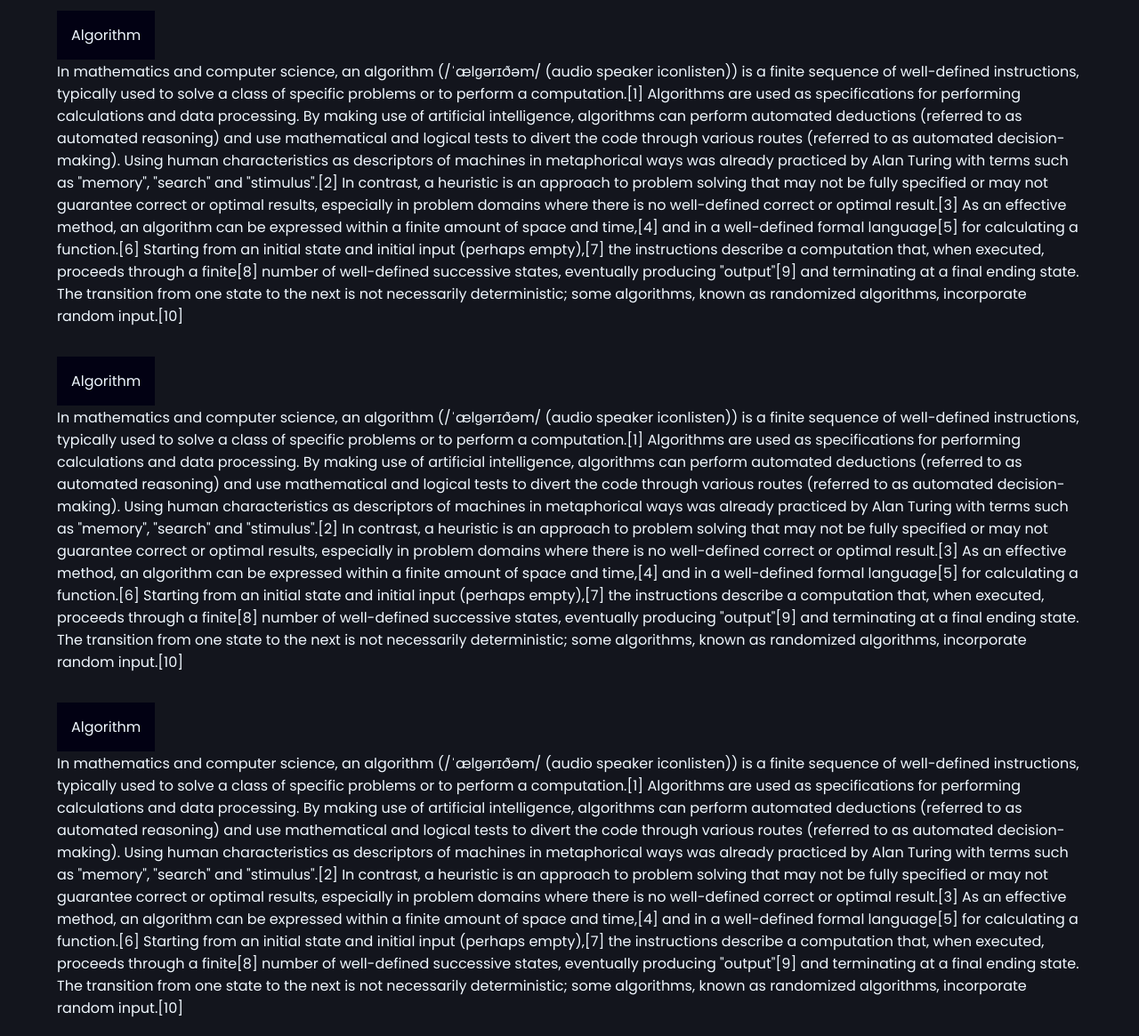
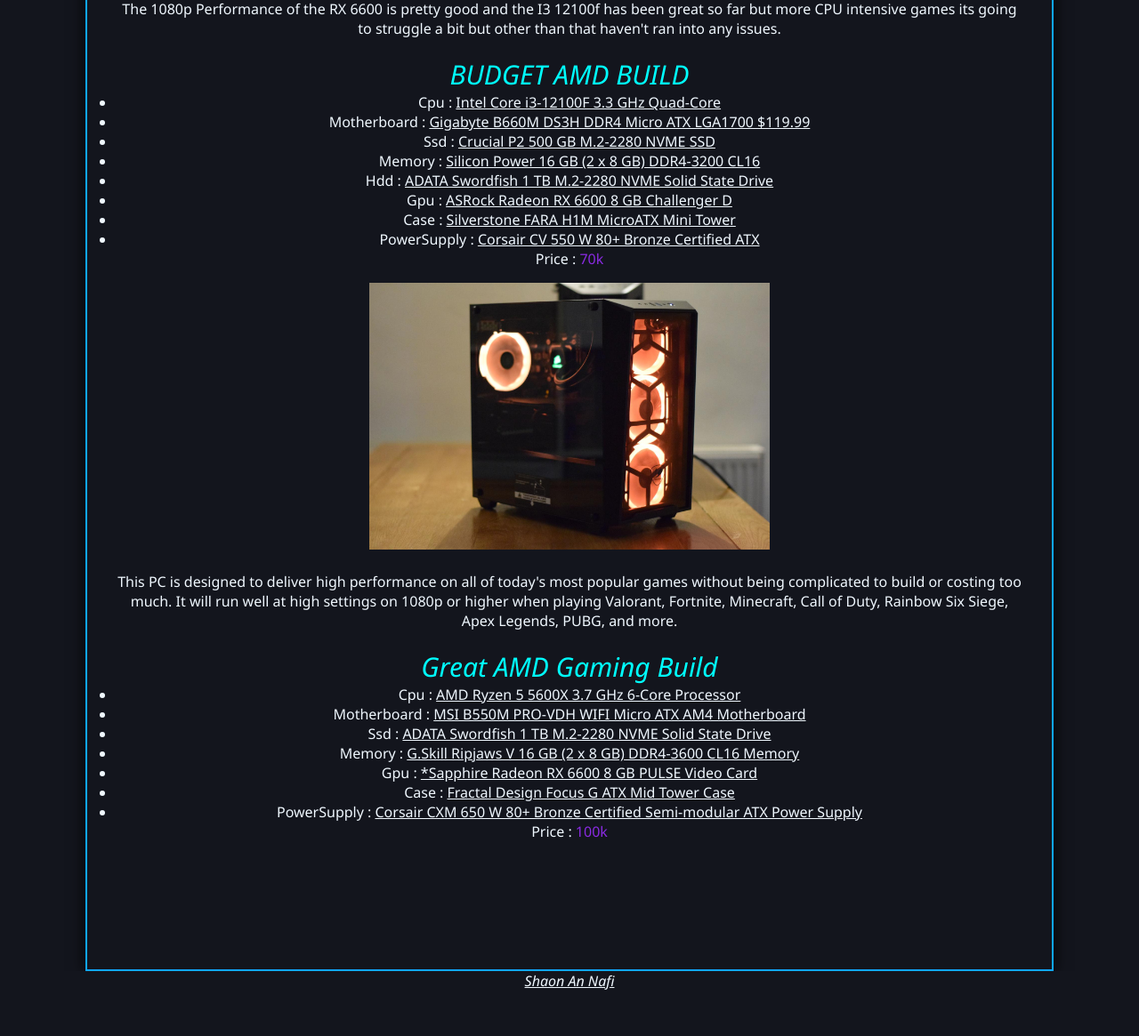
Before and after one commit to Nafisarkar/Responsive-web-Practice-, a plain HTML site: page Blog/index.html in a window 1280 px wide. Shown: the part 440-1605 px from the top of the page at 89% size. After the commit the page ends 1554 px from the top, so only its background shows below. Drawn offline with Linux system fonts and the light colour scheme.

Commit message:
codes add

```diff
--- a/Blog/index.html
+++ b/Blog/index.html
@@ -1,57 +1,121 @@
 <!DOCTYPE html>
 <html lang="en">
-<head>
-    <meta charset="UTF-8">
-    <meta http-equiv="X-UA-Compatible" content="IE=edge">
-    <meta name="viewport" content="width=device-width, initial-scale=1.0">
-    <link rel="stylesheet" href="style.css">
+  <head>
+    <meta charset="UTF-8" />
+    <meta http-equiv="X-UA-Compatible" content="IE=edge" />
+    <meta name="viewport" content="width=device-width, initial-scale=1.0" />
+    <link rel="stylesheet" href="style.css" />
     <title>HK-Vlog</title>
-</head>
-<body>
+  </head>
+
+  <body>
     <ul class="mlist">
-        <li><a href="http://"  >Home</a></li>
-        <li><a href="http://"  >New</a></li>
-        <li><a href="http://"  >About</a></li>
+      <li class="navItem"><a class="nav1" href="">Home</a></li>
+      <li class="navItem"><a class="nav1" href="http://">New</a></li>
+      <li class="navItem"><a class="nav1" href="http://">About</a></li>
     </ul>
+    <div class="box">
+      <div class="pcimgdiv">
+        <img class="pcimg" src="/Blog/Img/img1.jpg" alt="pc image" />
+      </div>
+      <div class="buildList">
+        <p class="discreption">The 1080p Performance of the RX 6600 is pretty good and the I3 12100f has been great so far but more CPU intensive games its going to struggle a bit but other than that haven't ran into any issues.</p>
+        <label for="buildTitle"><i>BUDGET AMD BUILD</i></label>
+        <ul class="list">
+          <li>
+            Cpu :
+            <a href="" class="cpu">Intel Core i3-12100F 3.3 GHz Quad-Core</a>
+          </li>
+          <li>
+            Motherboard :
+            <a href="" class="motherboard">
+              Gigabyte B660M DS3H DDR4 Micro ATX LGA1700 $119.99</a
+            >
+          </li>
+          <li>
+            Ssd :
+            <a href="" class="memory"> Crucial P2 500 GB M.2-2280 NVME SSD </a>
+          </li>
+          <li>
+            Memory :
+            <a href="" class="ssd">
+              Silicon Power 16 GB (2 x 8 GB) DDR4-3200 CL16
+            </a>
+          </li>
+          <li>
+            Hdd :
+            <a href="" class="hdd">
+              ADATA Swordfish 1 TB M.2-2280 NVME Solid State Drive
+            </a>
+          </li>
+          <li>
+            Gpu :
+            <a href="" class="gpu"> ASRock Radeon RX 6600 8 GB Challenger D </a>
+          </li>
+          <li>
+            Case :
+            <a href="" class="case">
+              Silverstone FARA H1M MicroATX Mini Tower
+            </a>
+          </li>
+          <li>
+            PowerSupply :
+            <a href="" class="memory">
+              Corsair CV 550 W 80+ Bronze Certified ATX
+            </a>
+          </li>
+          <label for="Price">Price : <a style="color: blueviolet;">70k</a></label>
+        </ul>
+      </div>
 
-    <div class="posts">
-        <label for="" class="title">Algorithm</label>
-        <p class="text">In mathematics and computer science, an algorithm (/ˈælɡərɪðəm/ (audio speaker iconlisten)) is a finite sequence of well-defined instructions, typically used to solve a class of specific problems or to perform a computation.[1]
-                        Algorithms are used as specifications for performing calculations and data processing. By making use of artificial intelligence, algorithms can perform automated deductions (referred to as automated reasoning) and use mathematical
-                        and logical tests to divert the code through various routes (referred to as automated decision-making). Using human characteristics as descriptors of machines in metaphorical ways was already practiced by Alan Turing with terms such as "memory", "search" and "stimulus".[2]
-                        In contrast, a heuristic is an approach to problem solving that may not be fully specified or may not guarantee correct or optimal results, especially in problem domains where there is no well-defined correct or optimal result.[3] As an effective method, an algorithm can be
-                        expressed within a finite amount of space and time,[4] and in a well-defined formal language[5] for calculating a function.[6] Starting from an initial state and initial input (perhaps empty),[7] the instructions describe a computation that, when executed, proceeds through a
-                        finite[8] number of well-defined successive states, eventually producing "output"[9] and terminating at a final ending state. The transition from one state to the next is not necessarily deterministic; some algorithms, known as randomized algorithms, incorporate random input.[10] </p>
-        <label for="" class="title">Algorithm</label>
-        <p class="text">In mathematics and computer science, an algorithm (/ˈælɡərɪðəm/ (audio speaker iconlisten)) is a finite sequence of well-defined instructions, typically used to solve a class of specific problems or to perform a computation.[1]
-                        Algorithms are used as specifications for performing calculations and data processing. By making use of artificial intelligence, algorithms can perform automated deductions (referred to as automated reasoning) and use mathematical
-                        and logical tests to divert the code through various routes (referred to as automated decision-making). Using human characteristics as descriptors of machines in metaphorical ways was already practiced by Alan Turing with terms such as "memory", "search" and "stimulus".[2]
-                        In contrast, a heuristic is an approach to problem solving that may not be fully specified or may not guarantee correct or optimal results, especially in problem domains where there is no well-defined correct or optimal result.[3] As an effective method, an algorithm can be
-                        expressed within a finite amount of space and time,[4] and in a well-defined formal language[5] for calculating a function.[6] Starting from an initial state and initial input (perhaps empty),[7] the instructions describe a computation that, when executed, proceeds through a
-                        finite[8] number of well-defined successive states, eventually producing "output"[9] and terminating at a final ending state. The transition from one state to the next is not necessarily deterministic; some algorithms, known as randomized algorithms, incorporate random input.[10] </p>
-        <label for="" class="title">Algorithm</label>
-        <p class="text">In mathematics and computer science, an algorithm (/ˈælɡərɪðəm/ (audio speaker iconlisten)) is a finite sequence of well-defined instructions, typically used to solve a class of specific problems or to perform a computation.[1]
-                        Algorithms are used as specifications for performing calculations and data processing. By making use of artificial intelligence, algorithms can perform automated deductions (referred to as automated reasoning) and use mathematical
-                        and logical tests to divert the code through various routes (referred to as automated decision-making). Using human characteristics as descriptors of machines in metaphorical ways was already practiced by Alan Turing with terms such as "memory", "search" and "stimulus".[2]
-                        In contrast, a heuristic is an approach to problem solving that may not be fully specified or may not guarantee correct or optimal results, especially in problem domains where there is no well-defined correct or optimal result.[3] As an effective method, an algorithm can be
-                        expressed within a finite amount of space and time,[4] and in a well-defined formal language[5] for calculating a function.[6] Starting from an initial state and initial input (perhaps empty),[7] the instructions describe a computation that, when executed, proceeds through a
-                        finite[8] number of well-defined successive states, eventually producing "output"[9] and terminating at a final ending state. The transition from one state to the next is not necessarily deterministic; some algorithms, known as randomized algorithms, incorporate random input.[10] </p>
-        <label for="" class="title">Algorithm</label>
-        <p class="text">In mathematics and computer science, an algorithm (/ˈælɡərɪðəm/ (audio speaker iconlisten)) is a finite sequence of well-defined instructions, typically used to solve a class of specific problems or to perform a computation.[1]
-                        Algorithms are used as specifications for performing calculations and data processing. By making use of artificial intelligence, algorithms can perform automated deductions (referred to as automated reasoning) and use mathematical
-                        and logical tests to divert the code through various routes (referred to as automated decision-making). Using human characteristics as descriptors of machines in metaphorical ways was already practiced by Alan Turing with terms such as "memory", "search" and "stimulus".[2]
-                        In contrast, a heuristic is an approach to problem solving that may not be fully specified or may not guarantee correct or optimal results, especially in problem domains where there is no well-defined correct or optimal result.[3] As an effective method, an algorithm can be
-                        expressed within a finite amount of space and time,[4] and in a well-defined formal language[5] for calculating a function.[6] Starting from an initial state and initial input (perhaps empty),[7] the instructions describe a computation that, when executed, proceeds through a
-                        finite[8] number of well-defined successive states, eventually producing "output"[9] and terminating at a final ending state. The transition from one state to the next is not necessarily deterministic; some algorithms, known as randomized algorithms, incorporate random input.[10] </p>
-        <label for="" class="title">Algorithm</label>
-        <p class="text">In mathematics and computer science, an algorithm (/ˈælɡərɪðəm/ (audio speaker iconlisten)) is a finite sequence of well-defined instructions, typically used to solve a class of specific problems or to perform a computation.[1]
-                        Algorithms are used as specifications for performing calculations and data processing. By making use of artificial intelligence, algorithms can perform automated deductions (referred to as automated reasoning) and use mathematical
-                        and logical tests to divert the code through various routes (referred to as automated decision-making). Using human characteristics as descriptors of machines in metaphorical ways was already practiced by Alan Turing with terms such as "memory", "search" and "stimulus".[2]
-                        In contrast, a heuristic is an approach to problem solving that may not be fully specified or may not guarantee correct or optimal results, especially in problem domains where there is no well-defined correct or optimal result.[3] As an effective method, an algorithm can be
-                        expressed within a finite amount of space and time,[4] and in a well-defined formal language[5] for calculating a function.[6] Starting from an initial state and initial input (perhaps empty),[7] the instructions describe a computation that, when executed, proceeds through a
-                        finite[8] number of well-defined successive states, eventually producing "output"[9] and terminating at a final ending state. The transition from one state to the next is not necessarily deterministic; some algorithms, known as randomized algorithms, incorporate random input.[10] </p>
-
+      <div class="pcimgdiv">
+        <img class="pcimg" src="/Blog/Img/img3.jpg" alt="pc image" />
+      </div>
+      <div class="buildList">
+        <p class="discreption">This PC is designed to deliver high performance on all of today's most popular games without being complicated to build or costing too much. It will run well at high settings on 1080p or higher when playing Valorant, Fortnite, Minecraft, Call of Duty, Rainbow Six Siege, Apex Legends, PUBG, and more.</p>
+        <label for="buildTitle"><i>Great AMD Gaming Build</i></label>
+        <ul class="list">
+          <li>
+            Cpu :
+            <a href="" class="cpu">AMD Ryzen 5 5600X 3.7 GHz 6-Core Processor</a>
+          </li>
+          <li>
+            Motherboard :
+            <a href="" class="motherboard">
+              MSI B550M PRO-VDH WIFI Micro ATX AM4 Motherboard</a
+            >
+          </li>
+          <li>
+            Ssd :
+            <a href="" class="memory"> ADATA Swordfish 1 TB M.2-2280 NVME Solid State Drive </a>
+          </li>
+          <li>
+            Memory :
+            <a href="" class="ssd">
+              G.Skill Ripjaws V 16 GB (2 x 8 GB) DDR4-3600 CL16 Memory
+            </a>
+          </li>
+          <li>
+            Gpu :
+            <a href="" class="gpu"> *Sapphire Radeon RX 6600 8 GB PULSE Video Card </a>
+          </li>
+          <li>
+            Case :
+            <a href="" class="case">
+              Fractal Design Focus G ATX Mid Tower Case
+            </a>
+          </li>
+          <li>
+            PowerSupply :
+            <a href="" class="memory">
+              Corsair CXM 650 W 80+ Bronze Certified Semi-modular ATX Power Supply
+            </a>
+          </li>
+          <label for="Price">Price : <a style="color: blueviolet;">100k</a></label>
+        </ul>
+      </div>
     </div>
+    <div class="cradit"><a href="" class="blank">Shaon An Nafi</a></div>
     <script src="index.js"></script>
-</body>
+  </body>
 </html>
--- a/Blog/style.css
+++ b/Blog/style.css
@@ -1,19 +1,22 @@
-@import url('https://fonts.googleapis.com/css2?family=Poppins:ital,wght@0,100;0,200;0,300;0,400;0,500;0,600;0,700;0,800;0,900;1,100;1,200;1,300;1,400;1,500;1,600;1,700;1,800;1,900&display=swap');
-*{
-    font-family: 'Poppins', sans-serif;
+@import url("https://fonts.googleapis.com/css2?family=Poppins:ital,wght@0,100;0,200;0,300;0,400;0,500;0,600;0,700;0,800;0,900;1,100;1,200;1,300;1,400;1,500;1,600;1,700;1,800;1,900&display=swap");
+@import url("https://fonts.googleapis.com/css2?family=Noto+Sans:ital,wght@0,400;0,700;1,400;1,700&display=swap");
+* {
+  font-family: "Noto Sans", "Poppins", sans-serif;
   margin: 0;
   padding: 0;
   background-color: #13151d;
-    color:aliceblue;
+  color: aliceblue;
 }
-ul{
+
+.mlist {
+  font-style: italic;
   list-style-type: none;
   margin: 0;
   margin-left: 10px;
   margin-top: 10px;
   padding: 0;
   overflow: hidden;
-    background-color: #212534;
+  background-color: #13151d;
   position: fixed;
   top: 0;
   width: 100%;
@@ -21,29 +24,52 @@
   /* border-top: solid 2px rgb(1, 187, 41); */
   border-radius: 9px;
 }
-li{
+.navItem {
   float: left;
 }
-li a{
+.navItem a {
   display: block;
   color: white;
   text-align: center;
   padding: 8px 14px;
   text-decoration: none;
 }
-li a:hover{
-    background-color: rgb(1, 90, 1);
+.navItem a:hover {
+  background-color: blueviolet;
 }
-.posts{
-    padding: 3em;
-    margin-top: 30px;
+.box {
+  height: 1400px;
+  border: solid 2px rgb(16, 167, 255);
+  margin-left: 6em;
+  margin-right: 6em;
+  margin-top: 4em;
+  padding: 2em;
+  box-shadow: 0 0 16px rgb(0, 0, 0);
 }
-.title{
-    background-color: rgb(2, 1, 19);
-    margin: 1em;
-    padding: 1em;
+
+.cradit {
+  text-align: center;
+  font-style: italic;
 }
-.text{
-    margin-bottom: 2em;
-    padding: 1em;
+
+img{
+  margin-top: 1em;
+  height: 300px;
 }
+.pcimgdiv{
+  text-align: center;
+}
+.discreption{
+  padding-top: 20px;
+  padding-bottom: 20px;
+}
+i{
+  color: aqua;
+  font-size: 30px;
+}
+.buildList{
+  text-align: center;
+}
+.box a:hover{
+  color: blueviolet;
+}
```
Also changed, not shown: Blog/Img/img1.jpg (added), Blog/Img/img2.jpg (added), Blog/Img/img3.jpg (added). Lines whose indentation alone changed are shown as unchanged.
